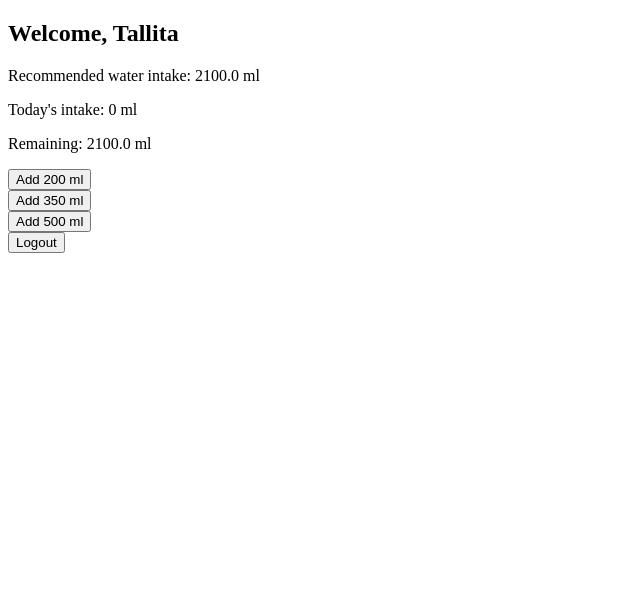
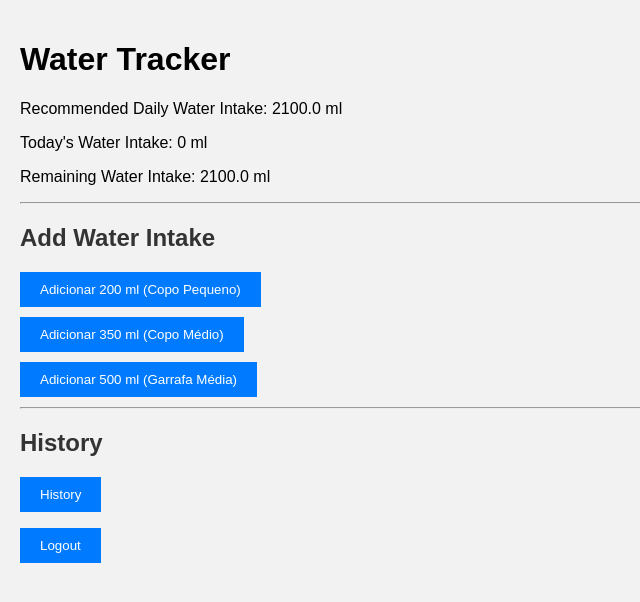
Before and after one commit to Cruzneto/volpi, a Django app: page / in a window 1280 px wide. Shown: the top 602 px of the page, without its empty margins (0-640 px from the left). Run offline with Django 5.2, Linux system fonts and the light colour scheme; a user stored in the database is signed in; data comes from the database, SQL or seed files in the repository; both versions use the stored data as it was after the commit.

Commit message:
Initial commit

```diff
--- a/tracker/apps.py
+++ b/tracker/apps.py
@@ -4,3 +4,7 @@ from django.apps import AppConfig
 class TrackerConfig(AppConfig):
     default_auto_field = "django.db.models.BigAutoField"
     name = "tracker"
+
+
+def ready(self):
+        import tracker.signals  # Importar os sinais para registrá-los
--- a/tracker/models.py
+++ b/tracker/models.py
@@ -1,4 +1,5 @@
 from django.contrib.auth.models import AbstractUser
+from django.contrib.auth.models import User
 from django.db import models
 
 class User(AbstractUser):
@@ -8,3 +9,11 @@ class WaterIntake(models.Model):
     user = models.ForeignKey(User, on_delete=models.CASCADE)
     date = models.DateField(auto_now_add=True)
     amount = models.FloatField()
+
+
+class UserProfile(models.Model):
+    user = models.OneToOneField(User, on_delete=models.CASCADE)
+    recommended_daily_intake = models.IntegerField(default=2000)  # Valor padrão ajustável
+
+    def __str__(self):
+        return self.user.username
--- a/tracker/templates/tracker/index.html
+++ b/tracker/templates/tracker/index.html
@@ -1,25 +1,56 @@
 <!DOCTYPE html>
-<html>
+<html lang="en">
 <head>
+    {% load static %}
+    <meta charset="UTF-8">
+    <meta name="viewport" content="width=device-width, initial-scale=1.0">
     <title>Water Tracker</title>
+    <link rel="stylesheet" href="{% static 'tracker/style.css' %}">
 </head>
 <body>
-    <h2>Welcome, {{ user.username }}</h2>
-    <p>Recommended water intake: {{ recommended_water }} ml</p>
-    <p>Today's intake: {{ today_intake }} ml</p>
-    <p>Remaining: {{ remaining_water }} ml</p>
-    <form method="post" action="{% url 'add_intake' 200 %}">
+    <h1>Water Tracker</h1>
+    <div>
+        <p>Recommended Daily Water Intake: {{ recommended_water }} ml</p>
+        <p>Today's Water Intake: {{ today_intake }} ml</p>
+        <p>Remaining Water Intake: {{ remaining_water }} ml</p>
+    </div>
+    <hr>
+    <h2>Add Water Intake</h2>
+    <form method="post" action="{% url 'add_intake' amount=200 %}">
         {% csrf_token %}
-        <button type="submit">Add 200 ml</button>
+        <button type="submit">Adicionar 200 ml (Copo Pequeno)</button>
     </form>
-    <form method="post" action="{% url 'add_intake' 350 %}">
+    <form method="post" action="{% url 'add_intake' amount=350 %}">
         {% csrf_token %}
-        <button type="submit">Add 350 ml</button>
+        <button type="submit">Adicionar 350 ml (Copo Médio)</button>
     </form>
-    <form method="post" action="{% url 'add_intake' 500 %}">
+    <form method="post" action="{% url 'add_intake' amount=500 %}">
         {% csrf_token %}
-        <button type="submit">Add 500 ml</button>
+        <button type="submit">Adicionar 500 ml (Garrafa Média)</button>
     </form>
+    <hr>
+    <h2>History</h2>
+    <ul>
+        {% for date, intakes, goal_met in history_with_goals %}
+            <li>
+                <strong>{{ date }}</strong> -
+                {% if goal_met %}
+                    Goal Met
+                {% else %}
+                    Goal Not Met
+                {% endif %}
+                <ul>
+                    {% for intake in intakes %}
+                        <li>{{ intake.amount }} ml at {{ intake.time }}</li>
+                    {% endfor %}
+                </ul>
+            </li>
+        {% endfor %}
+    </ul>
+    <a href="{% url 'history' %}">
+        <button>History</button>
+    </a>
+    <p></p>
     <form method="post" action="{% url 'logout' %}">
         {% csrf_token %}
         <button type="submit">Logout</button>
--- a/tracker/templates/tracker/register.html
+++ b/tracker/templates/tracker/register.html
@@ -2,6 +2,10 @@
 <html>
 <head>
     <title>Register</title>
+    {% load static %}
+    <meta charset="UTF-8">
+    <meta name="viewport" content="width=device-width, initial-scale=1.0">
+    <link rel="stylesheet" href="{% static 'tracker/style.css' %}">
 </head>
 <body>
     <h2>Register</h2>
--- a/tracker/urls.py
+++ b/tracker/urls.py
@@ -3,12 +3,11 @@ from django.urls import path, include
 from tracker import views as tracker_views
 
 urlpatterns = [
-    path('admin/', admin.site.urls),
     path('register/', tracker_views.register, name='register'),
     path('login/', tracker_views.login_view, name='login'),
     path('logout/', tracker_views.logout_view, name='logout'),
     path('', tracker_views.index, name='index'),
     path('add_intake/<int:amount>/', tracker_views.add_intake, name='add_intake'),
-    path('history/', tracker_views.history, name='history'),
+    path('history/', tracker_views.history_view, name='history'),
     path('accounts/', include('django.contrib.auth.urls')),  # Adicione esta linha
 ]
--- a/tracker/views.py
+++ b/tracker/views.py
@@ -4,9 +4,11 @@ from django.contrib.auth.forms import UserCreationForm
 from django.contrib.auth.decorators import login_required
 from .models import User, WaterIntake
 from django import forms
-from datetime import date
+from datetime import date, timedelta
 from django.db.models import Sum
 from django.views.decorators.http import require_POST
+from collections import defaultdict
+
 
 
 class RegisterForm(UserCreationForm):
@@ -69,3 +71,26 @@ def history(request):
     user = request.user
     history = WaterIntake.objects.filter(user=user).order_by('-date')
     return render(request, 'tracker/history.html', {'history': history})
+
+
+@login_required
+def history_view(request):
+    user = request.user
+    start_date = date.today() - timedelta(days=30)  # Exemplo: histórico dos últimos 30 dias
+    intakes = WaterIntake.objects.filter(user=user, date__gte=start_date).order_by('date')
+
+    history = []
+    recommended_daily_intake = user.weight * 35  # Recalcular a ingestão diária recomendada com base no peso do usuário
+
+    current_date = start_date
+    while current_date <= date.today():
+        daily_intake = intakes.filter(date=current_date).aggregate(Sum('amount'))['amount__sum'] or 0
+        meta_batida = daily_intake >= recommended_daily_intake
+        history.append({
+            'date': current_date,
+            'daily_intake': daily_intake,
+            'meta_batida': meta_batida
+        })
+        current_date += timedelta(days=1)
+
+    return render(request, 'tracker/history.html', {'history': history})
```
Also changed, not shown: tracker/signals.py (added, +11 -0 lines), tracker/templates/registration/login.html (+41 -5 lines), tracker/templates/tracker/history.html (+23 -9 lines), db.sqlite3, tracker/migrations/0002_userprofile.py (added).
